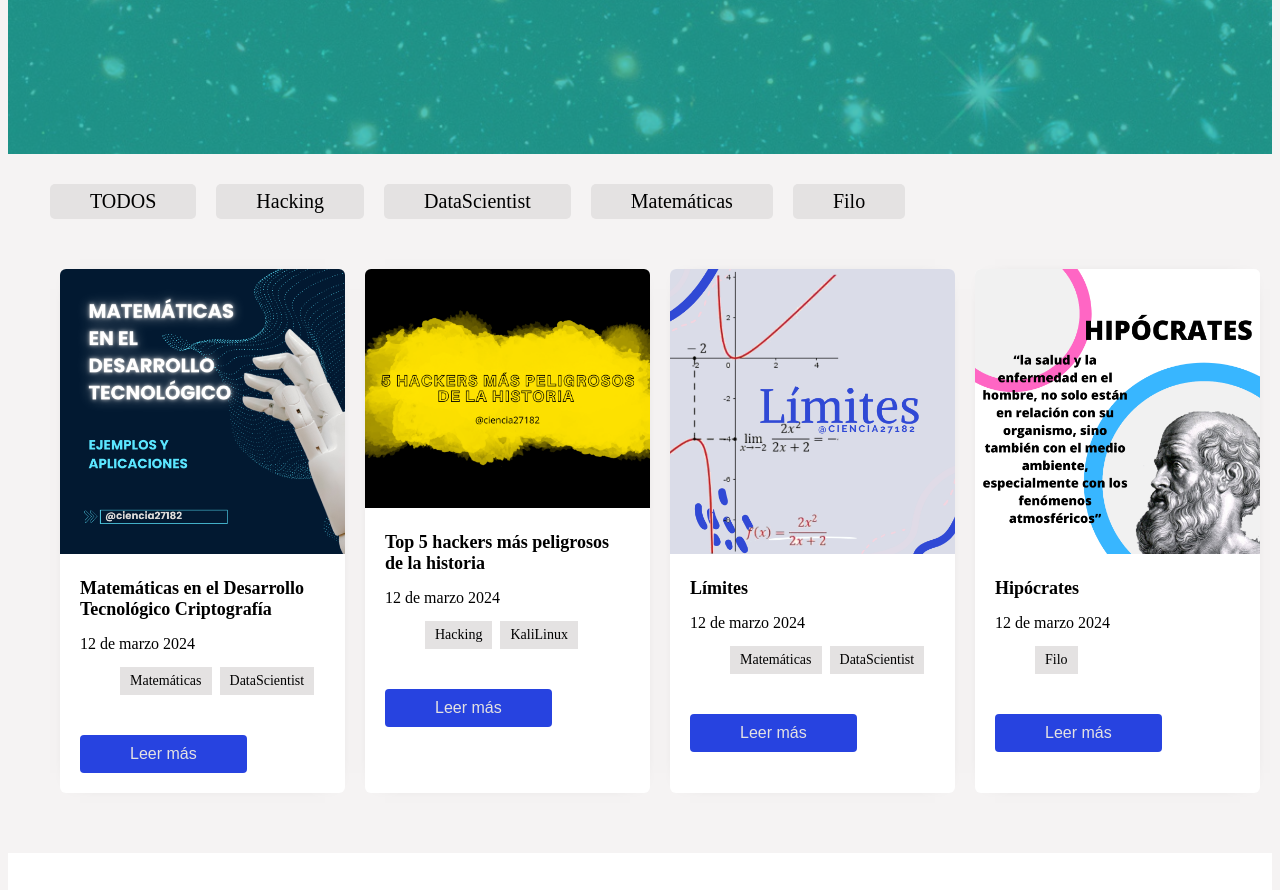
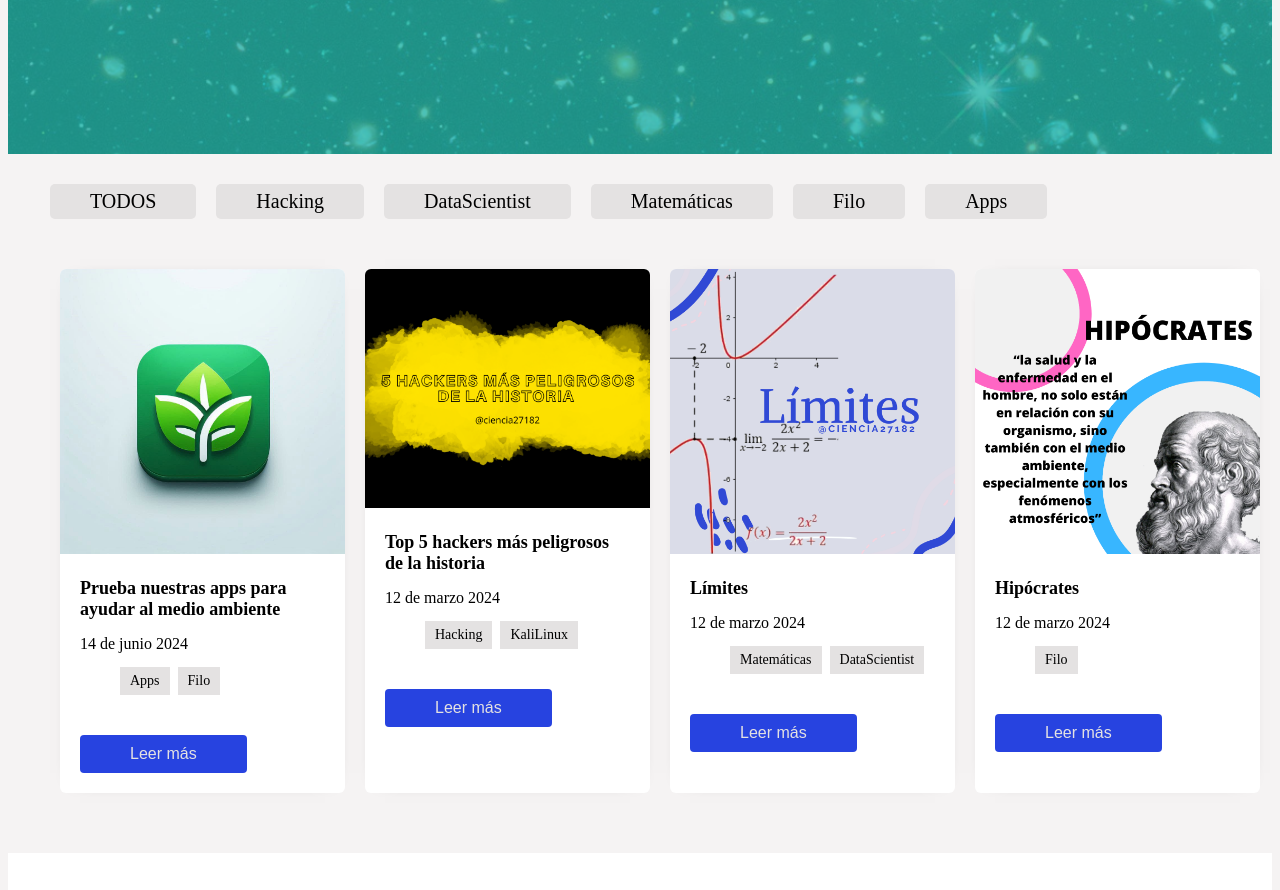
Before and after one commit to JuanMario0/ciencia27182.github.io, a plain HTML site: page index.html in a window 1280 px wide. Shown: the part 426-1316 px from the top of the page. Drawn offline with Linux system fonts and the light colour scheme.

Commit message:
index.html

```diff
--- a/index.html
+++ b/index.html
@@ -78,6 +78,7 @@
     <input type="radio" id="Ciencia de datos" name="categories" value="DataScientist">
     <input type="radio" id="Matemáticas" name="categories" value="Matemáticas">
     <input type="radio" id="Filo" name="categories" value="Filo">
+    <input type="radio" id="Apps" name="categories" value="Apps">
 
     <div class="container-category">
         <label for="TODOS">TODOS</label>
@@ -85,24 +86,25 @@
         <label for="Ciencia de datos">DataScientist</label>
         <label for="Matemáticas">Matemáticas</label>
         <label for="Filo">Filo</label>
+        <label for="Apps">Apps</label>
     </div>
 
 
      <div class="posts">
 
-        <div class="post" data-category="Matemáticas DataScientist">
+        <div class="post" data-category="Apps Filo">
 
             <div class="ctn-img">
-                <img src="./img/MT_1.png" alt="">
+                <img src="./img/EcoAPp.jpg" alt="">
 
             </div>
-            <h2>Matemáticas en el Desarrollo Tecnológico Criptografía </h2>
-            <span>12 de marzo 2024</span>
+            <h2>Prueba nuestras apps para ayudar al medio ambiente</h2>
+            <span>14 de junio 2024</span>
             <ul class="ctn-tag">
-                <li>Matemáticas</li>
-                <li>DataScientist</li>
+                <li>Apps</li>
+                <li>Filo</li>
             </ul>
-            <a href="articulo.html"><button>Leer más</button></a>
+            <a href="Apps.html"><button>Leer más</button></a>
 
 
 
```
